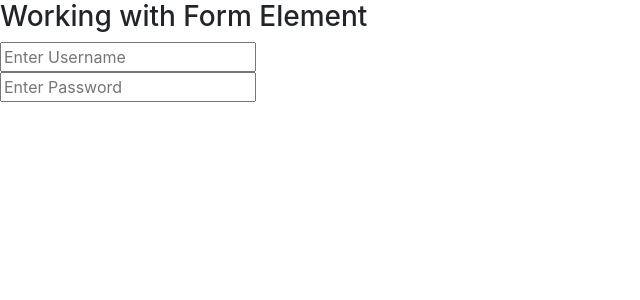
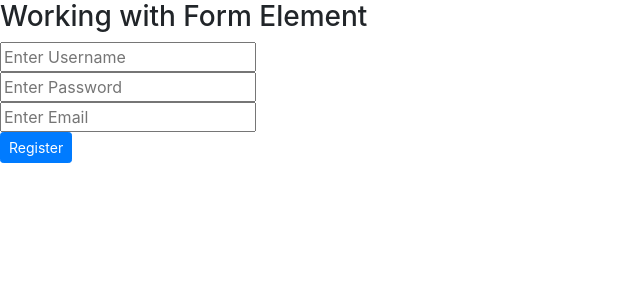
Before and after one commit to cg-101/day2-react, a React (Create React App) app: page / in a window 1280 px wide. Shown: the top 300 px of the page, without its empty margins (0-640 px from the left). Built offline with nearby package versions, Linux system fonts and the light colour scheme.

Commit message:
form data is ready.

```diff
--- a/src/App.js
+++ b/src/App.js
@@ -12,10 +12,19 @@ export default function App() {
 function MyFormComponent() {
   // statefull
   const [username, setUsername] = useState("");
+  const [password, setPassword] = useState("");
+  const [email, setEmail] = useState("");
 
-  const onChangeUsername = (e) => {
-    console.log(e.target.value);
-    setUsername(e.target.value);
+  const onChangeUsername = (e) => setUsername(e.target.value);
+  const onChangePassword = (e) => setPassword(e.target.value);
+  const onChangeEmail = (e) => setEmail(e.target.value);
+
+  /**
+   * THIS has all the data
+   * About to MAKE API CALL
+   */
+  const makeRegisterApiCall = () => {
+    console.log(username, password, email);
   };
 
   return (
@@ -32,7 +41,30 @@ function MyFormComponent() {
       </div>
 
       <div>
-        <input type="password" placeholder="Enter Password" />
+        <input
+          type="password"
+          placeholder="Enter Password"
+          value={password}
+          onChange={onChangePassword}
+        />
+      </div>
+
+      <div>
+        <input
+          type="text"
+          placeholder="Enter Email"
+          value={email}
+          onChange={onChangeEmail}
+        />
+      </div>
+
+      <div>
+        <button
+          className="btn btn-sm btn-primary"
+          onClick={makeRegisterApiCall}
+        >
+          Register
+        </button>
       </div>
     </div>
   );
```
